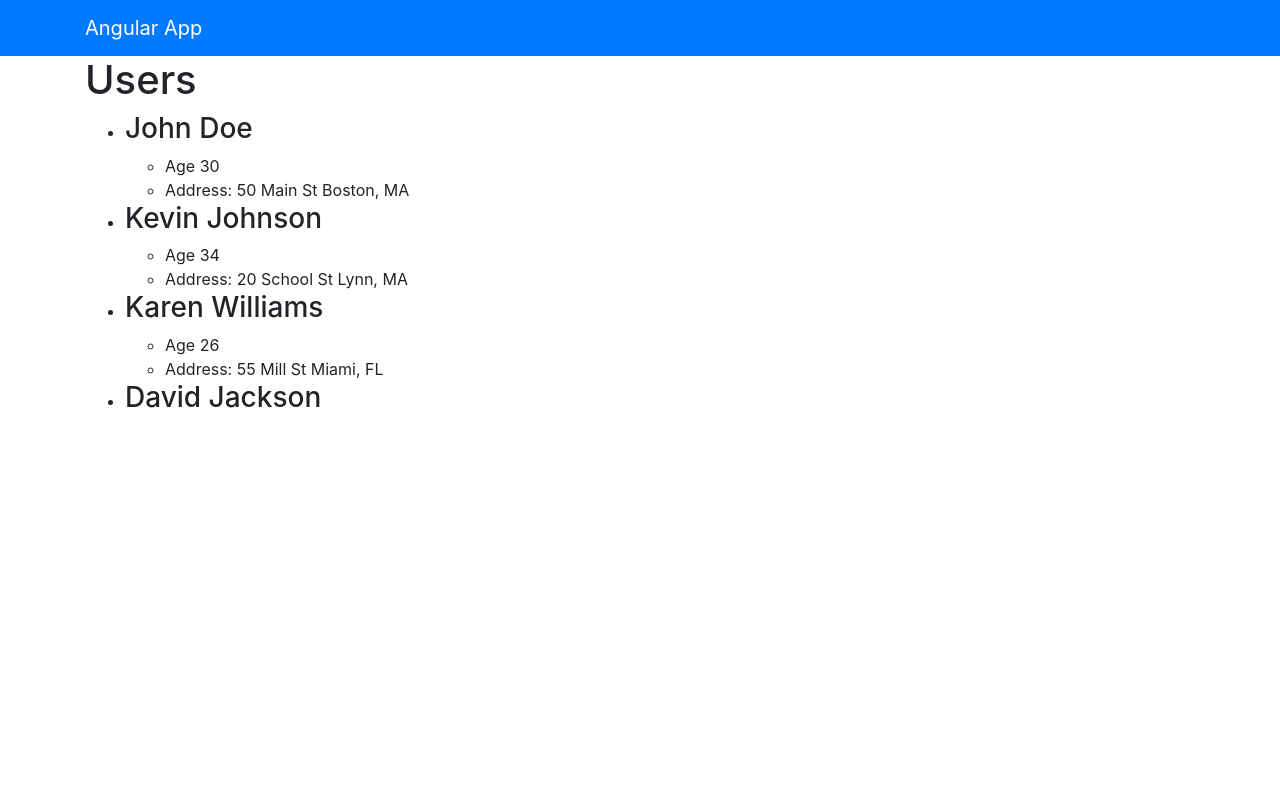
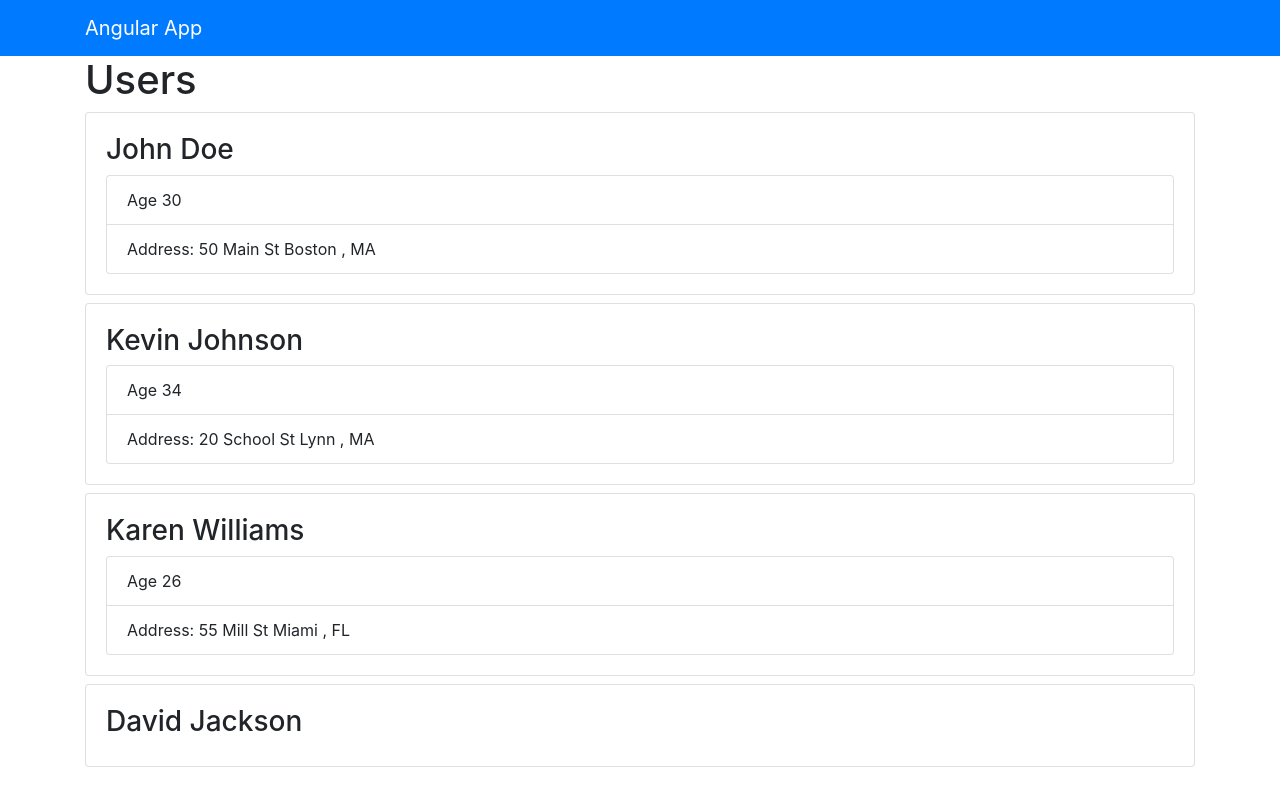
Before and after one commit to rustam-mukhametshin/ng-front-to-back, an Angular app: page / in a window 1280 px wide. Built offline with nearby package versions, Linux system fonts and the light colour scheme.

Commit message:
Add styles to users c.

```diff
--- a/src/app/components/users/users.component.html
+++ b/src/app/components/users/users.component.html
@@ -1,11 +1,12 @@
 <h1>Users</h1>
-<ul *ngIf="loaded && users?.length > 0;">
-  <li *ngFor="let user of users">
+<ul class="list-unstyled" *ngIf="loaded && users?.length > 0;">
+  <li class="card card-body mb-2" *ngFor="let user of users">
     <h3>{{ user.firstName }} {{ user.lastName }}</h3>
 
-    <ul *ngIf="showExtended && user.age && user.address">
-      <li>Age {{ user.age }}</li>
-      <li>Address: {{ user.address.street }} {{ user.address.city }}, {{ user.address.state }}</li>
+    <ul class="list-group" *ngIf="showExtended && user.age && user.address">
+      <li class="list-group-item">Age {{ user.age }}</li>
+      <li class="list-group-item">Address: {{ user.address.street }} {{ user.address.city }}
+        , {{ user.address.state }}</li>
     </ul>
 
   </li>
```
